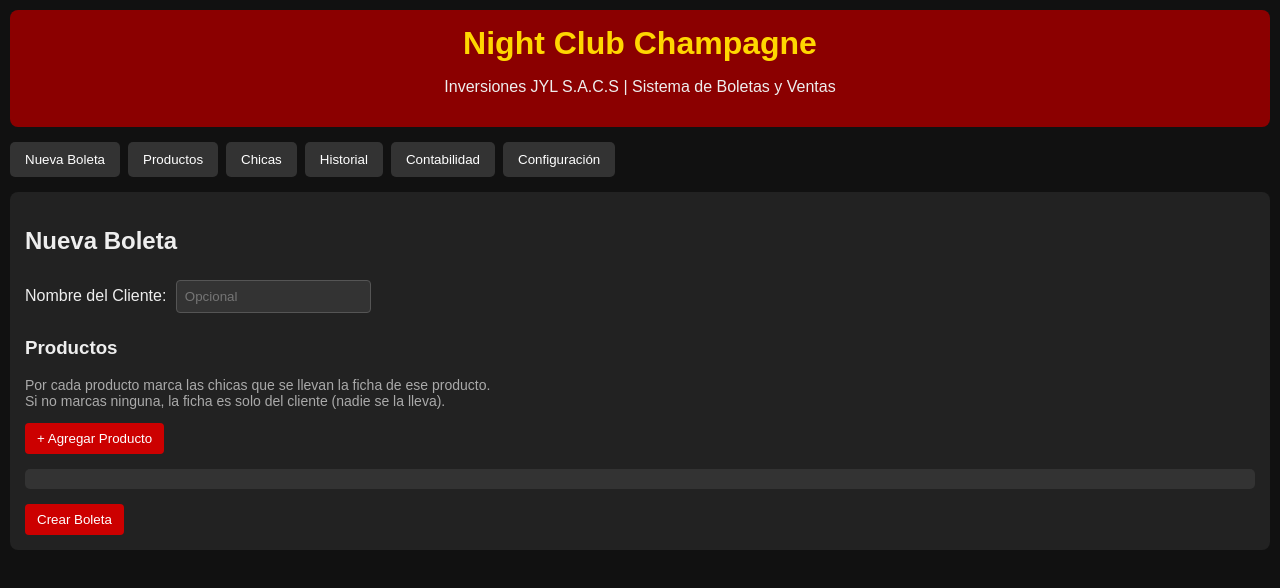
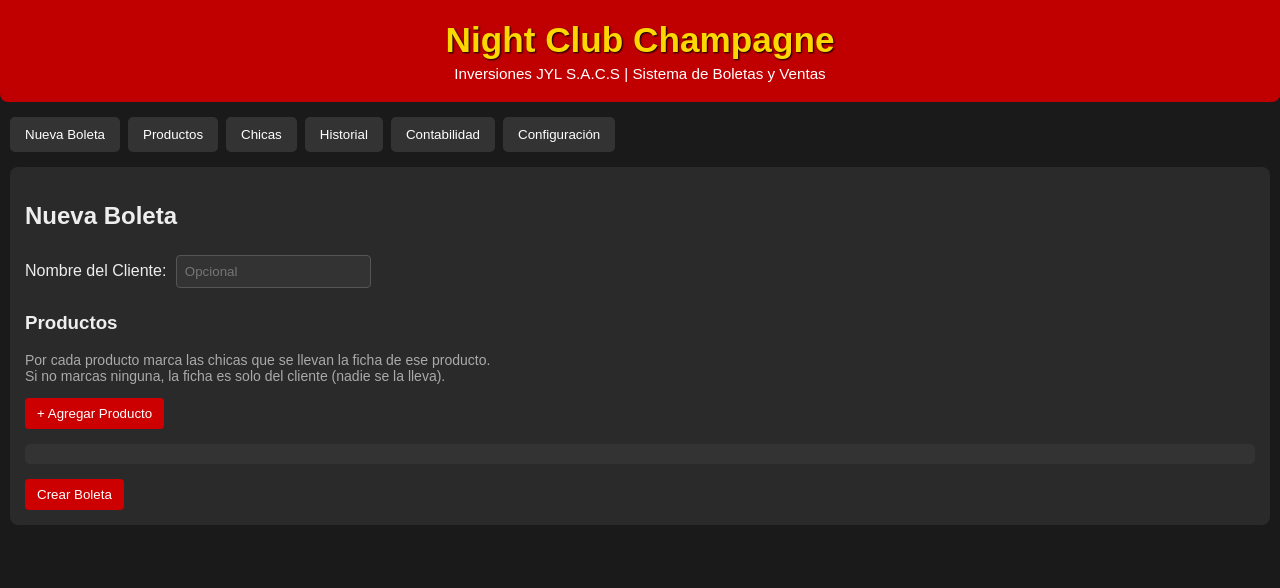
Before and after one commit to tomasiniluis1512/champagne-nightclub-pos, a plain HTML site: page index.html in a window 1280 px wide. Drawn offline with Linux system fonts and the light colour scheme.

Commit message:
Restore original red/gold header and darker design style

```diff
--- a/styles.css
+++ b/styles.css
@@ -1,10 +1,11 @@
-body { font-family: Arial, sans-serif; margin: 0; padding: 10px; background: #111; color: #eee; }
-header { background: #8b0000; padding: 15px; text-align: center; border-radius: 8px; }
-h1 { margin: 0; color: gold; }
+body { font-family: Arial, sans-serif; margin: 0; padding: 10px; background: #1a1a1a; color: #eee; }
+header { background: #c00000; padding: 20px; text-align: center; border-radius: 0 0 8px 8px; margin: -10px -10px 15px -10px; }
+h1 { margin: 0; color: gold; font-size: 2.2em; text-shadow: 1px 1px 2px #000; }
+header p { margin: 5px 0 0 0; color: white; font-size: 0.95em; }
 nav { margin: 15px 0; display: flex; flex-wrap: wrap; gap: 8px; }
 nav button { background: #333; color: white; border: none; padding: 10px 15px; border-radius: 5px; cursor: pointer; }
 nav button:hover { background: #555; }
-section { display: none; background: #222; padding: 15px; border-radius: 8px; margin-bottom: 20px; }
+section { display: none; background: #2a2a2a; padding: 15px; border-radius: 8px; margin-bottom: 20px; }
 section.active { display: block; }
 label { display: block; margin: 10px 0; }
 input, select { padding: 8px; margin: 5px; border-radius: 4px; border: 1px solid #555; background: #333; color: white; }
@@ -29,3 +30,4 @@ th, td { border: 1px solid #444; padding: 8px; text-align: left; }
 
 .row { display: flex; gap: 5px; align-items: center; margin: 5px 0; }
 .row select, .row input { flex: 1; }
+.product-row { background: #333 !important; }
```
